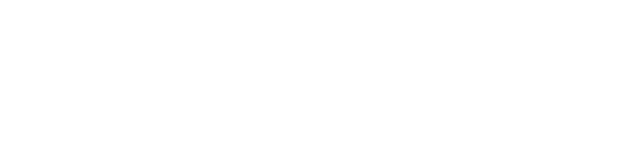
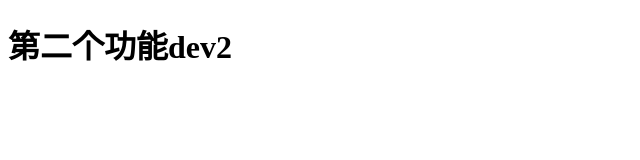
Before and after one commit to huang-bit/git-, a plain HTML site: page index.html in a window 1280 px wide. Shown: the whole page, without its empty margins (0-640 px from the left). Drawn offline with Linux system fonts and the light colour scheme.

Commit message:
第二个功能dev2

```diff
--- a/index.html
+++ b/index.html
@@ -7,6 +7,6 @@
     <title>Document</title>
 </head>
 <body>
-
+    <h1>第二个功能dev2</h1>
 </body>
 </html>
```
